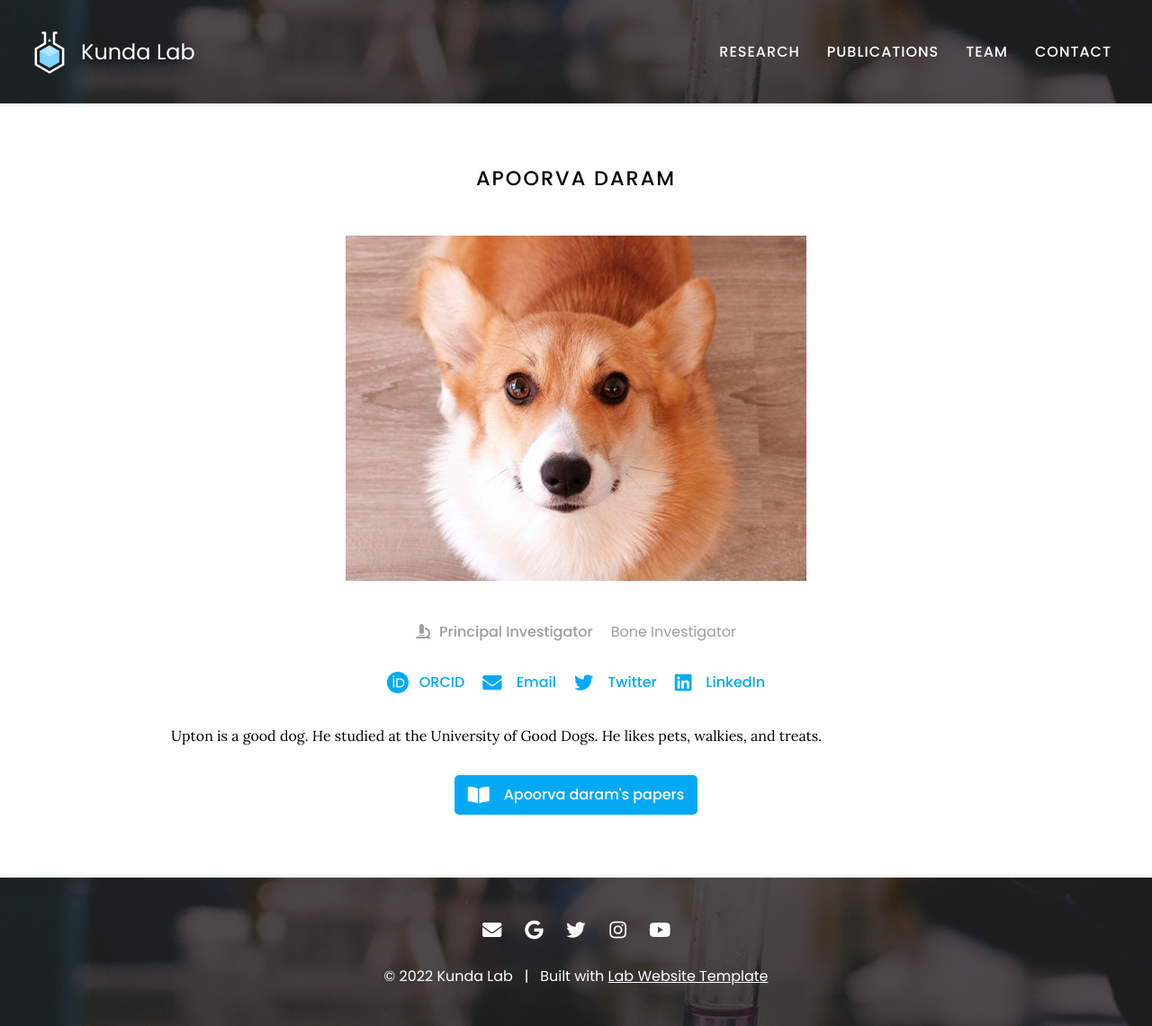
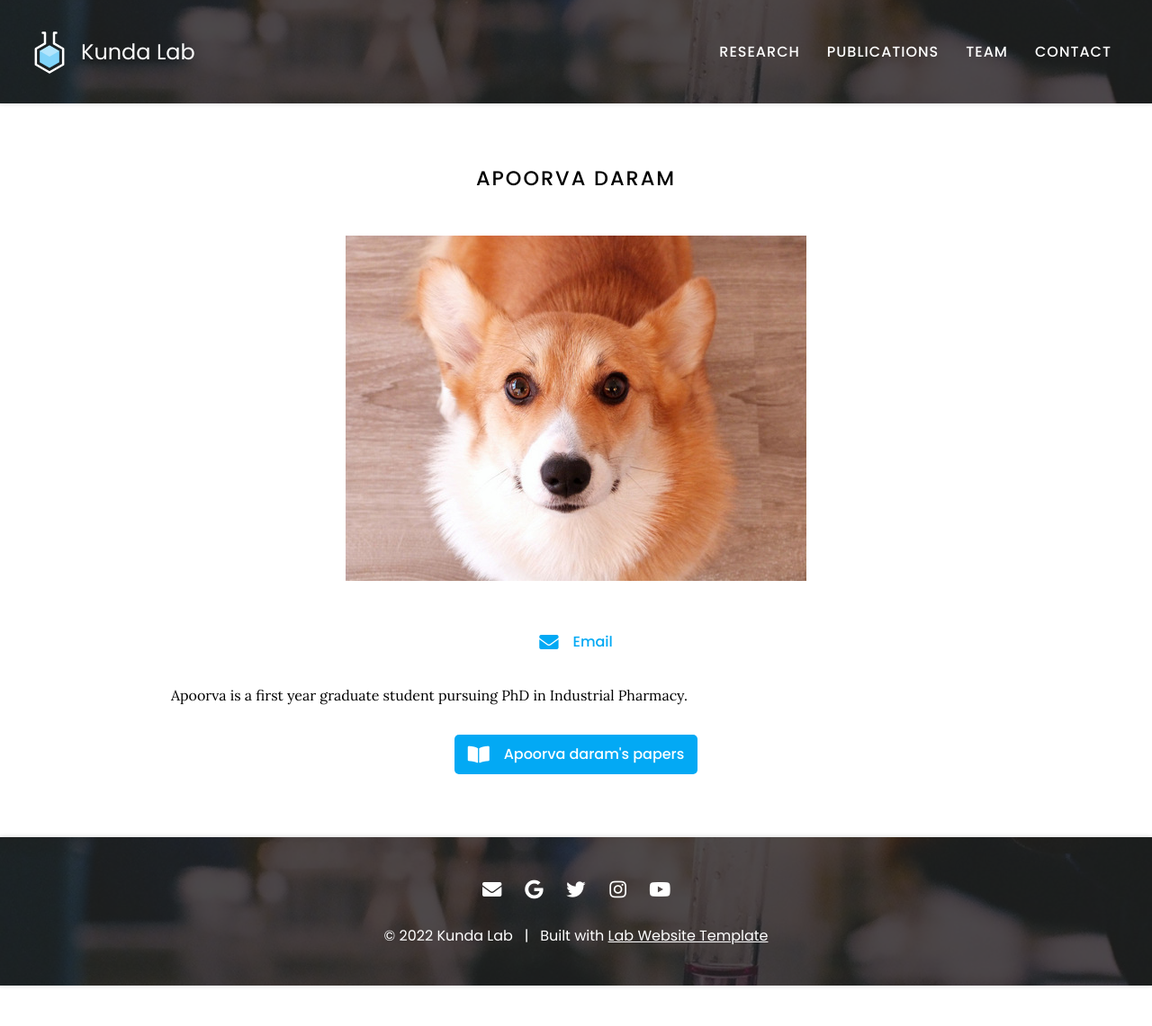
Before and after one commit to ardaram/kunda-lab, a Jekyll site: the page built from _members/Apoorva Daram.md, in a window 1280 px wide. Shown: the whole page at 90% size. Built offline with Jekyll 4.4.1, drawn with Linux system fonts in a browser that asks for light colours; nearby versions of some CDN libraries; after the commit the page ends 1096 px from its top, so only the background shows below that.

Commit message:
Update Apoorva Daram.md

```diff
--- a/_members/Apoorva Daram.md
+++ b/_members/Apoorva Daram.md
@@ -1,19 +1,13 @@
 ---
-name: Upton O. Goode
+name: Apoorva Daram
 image: images/member.jpg
-description: Bone Investigator
-role: pi
-aliases:
-  - U. Goode
-  - U. O. Goode
-  - U Goode
+description: Graduate Student
+
+
 links:
-  orcid: 0000-0001-8713-9213
-  email: upton@ogoode.com
-  twitter: uptonogoode
-  linkedin: https://linkedin/com/amishas157
+
+  email: apoorva.daram21@my.stjohns.edu
+  linkedin:
 ---
 
-Upton is a good dog.
-He studied at the University of Good Dogs.
-He likes pets, walkies, and treats.
+Apoorva is a first year graduate student pursuing PhD in Industrial Pharmacy.
```
